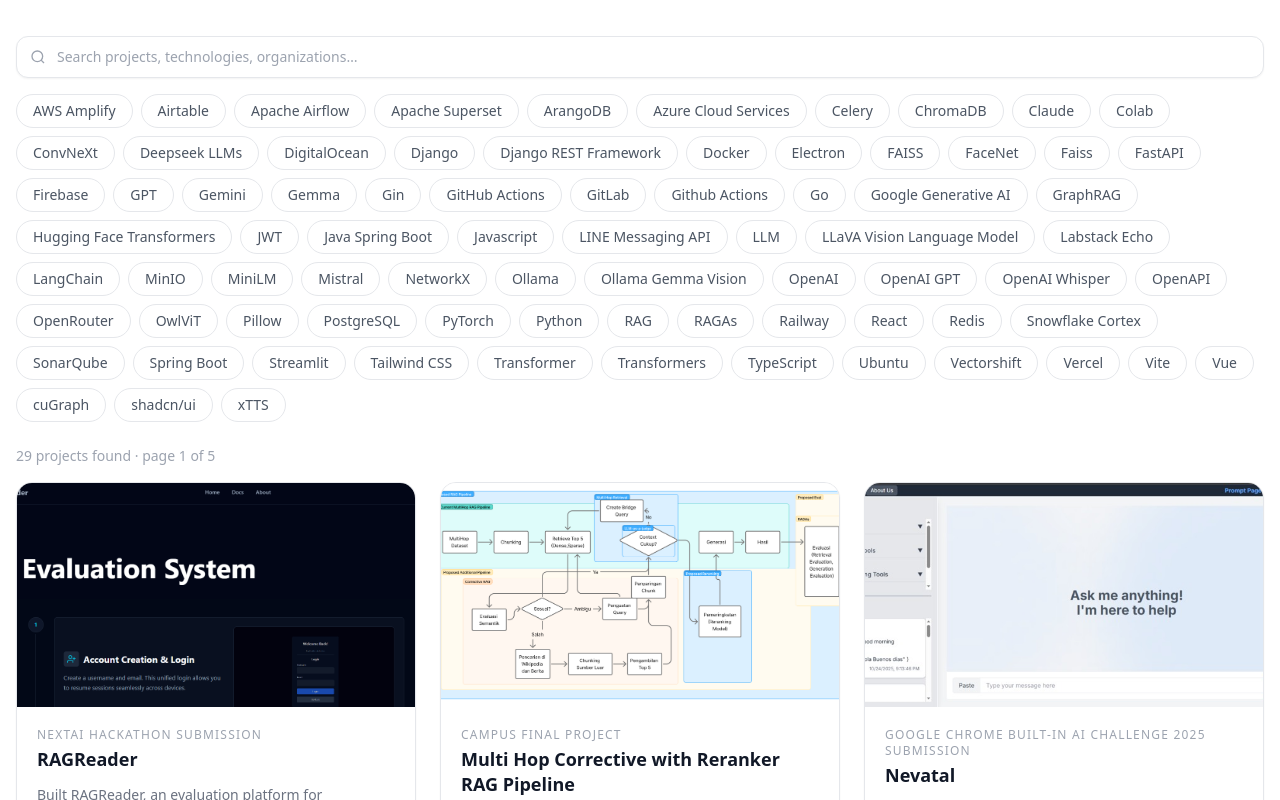
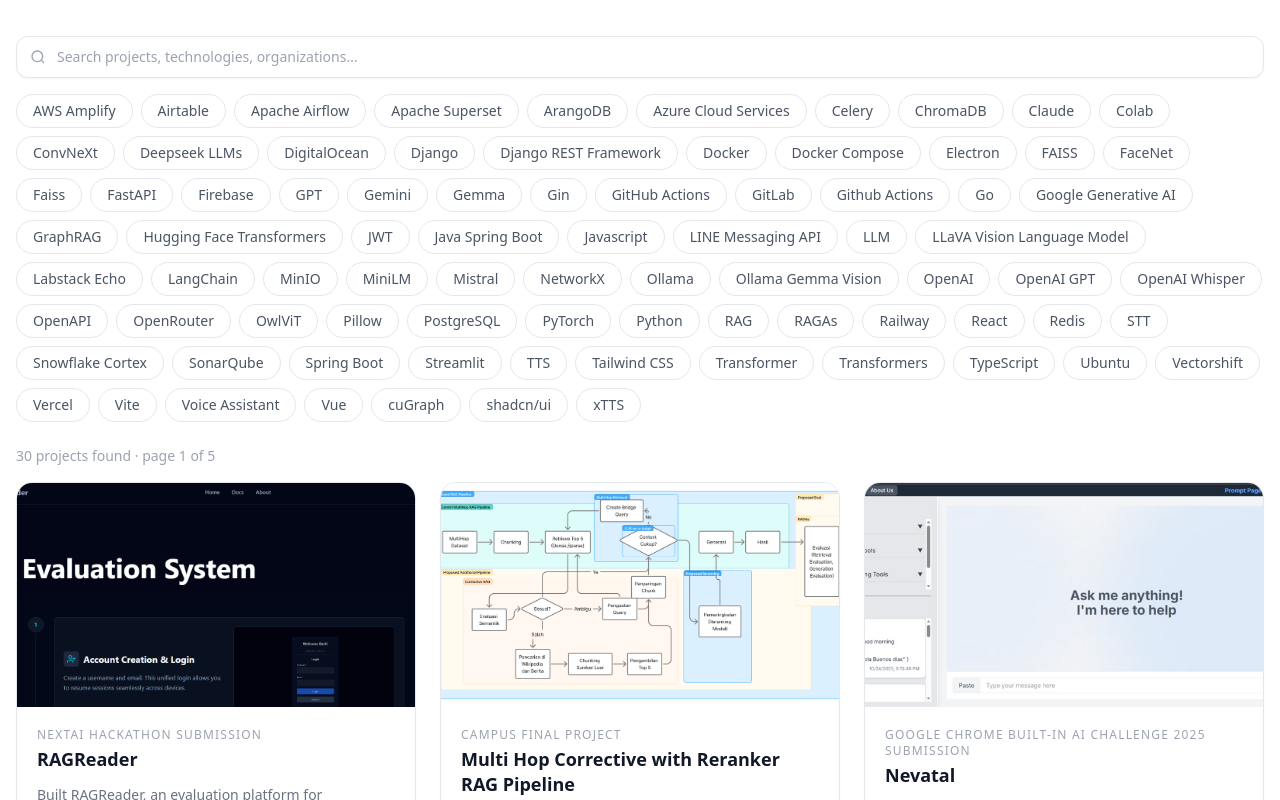
Before and after one commit to thirza258/thirza258.github.io, a React (Vite) app: page / in a window 1280 px wide. Shown: the part 1900-2700 px from the top of the page. Built offline with nearby package versions, Linux system fonts and the light colour scheme.

Commit message:
fix readme

```diff
--- a/src/cv/cv.ts
+++ b/src/cv/cv.ts
@@ -23,6 +23,8 @@
 import ragreaderHighlightPhoto1 from "../assets/portfolio/ragreader/highlight1.png";
 import ragreaderHighlightPhoto2 from "../assets/portfolio/ragreader/highlight2.png";
 import ragreaderHighlightPhoto3 from "../assets/portfolio/ragreader/highlight3.png";
+
+import urlShortenerHighlightPhoto1 from "../assets/portfolio/url_shortener/gallery.png";
 
 import cragHighlightPhoto1 from "../assets/portfolio/crag/crag_main.png";
 import cragHighlightPhoto2 from "../assets/portfolio/crag/gallery1.png";
@@ -288,7 +290,7 @@
       ],
       "mainPhoto": ollieChatbotHighlightPhoto1,
       "highlightPhoto": [ollieChatbotHighlightPhoto1],
-      "Programming language used or technology used": ["FaceNet", "Transformers", "xTTS", "OpenAI Whisper", "RAG", "Faiss", "PostgreSQL", "OpenAI GPT", "Ollama"],
+      "Programming language used or technology used": ["FaceNet", "Transformers", "xTTS", "OpenAI Whisper", "STT", "TTS", "RAG", "Faiss", "PostgreSQL", "OpenAI GPT", "Ollama", "Voice Assistant"],
       "affiliation": "Oppo Manufacturing Indonesia"
     },
     {
@@ -367,7 +369,7 @@
       ],
       "mainPhoto": pasalMainPhoto,
       "highlightPhoto": [pasalMainPhoto],
-      "Programming language used or technology used": ["Ollama", "RAG", "OpenAI Whisper", "RAG", "Transformers", "PyTorch", "Gemma", "ChromaDB"],
+      "Programming language used or technology used": ["Ollama", "RAG", "Voice Assistant", "STT", "TTS", "OpenAI Whisper", "RAG", "Transformers", "PyTorch", "Gemma", "ChromaDB"],
       "affiliation": "Personal Project"
     },
     {
@@ -382,6 +384,24 @@
       "mainPhoto": genshinImpactHighlightPhoto1,
       "highlightPhoto": [genshinImpactHighlightPhoto1, genshinImpactHighlightPhoto2],
       "Programming language used or technology used": ["Tailwind CSS", "Vite", "React", "MinIO", "Javascript", "FastAPI", "Pillow"],
+      "affiliation": "Personal Project"
+    },
+    {
+      "name": "URL Shortener",
+      "organization": "Personal Project",
+      "links": {
+        "github": "https://github.com/thirza258/freecodecamp_url_shortener",
+        "demo":  "https://url.nevatal.tech/"
+      },
+      "description": [
+  "Developed a production-ready URL Shortener platform using Django, PostgreSQL, and Redis, enabling custom and auto-generated short links with collision-resistant slug generation and duplicate prevention.",
+  "Implemented Redis-backed rate limiting, URL validation, and security protections to mitigate abuse, ensure data integrity, and improve platform reliability.",
+  "Built analytics and tracking capabilities including click counts, referrer logging, user-agent monitoring, and access statistics for URL performance insights.",
+  "Containerized the application with Docker and Docker Compose, integrating PostgreSQL 16 and Redis to support scalable deployment and streamlined infrastructure management."
+],
+      "mainPhoto": urlShortenerHighlightPhoto1,
+      "highlightPhoto": [urlShortenerHighlightPhoto1],
+      "Programming language used or technology used": ["Django", "PostgreSQL", "Redis", "Docker", "Docker Compose"],
       "affiliation": "Personal Project"
     },
     {
```
Also changed, not shown: src/assets/portfolio/url_shortener/gallery.png (added).
